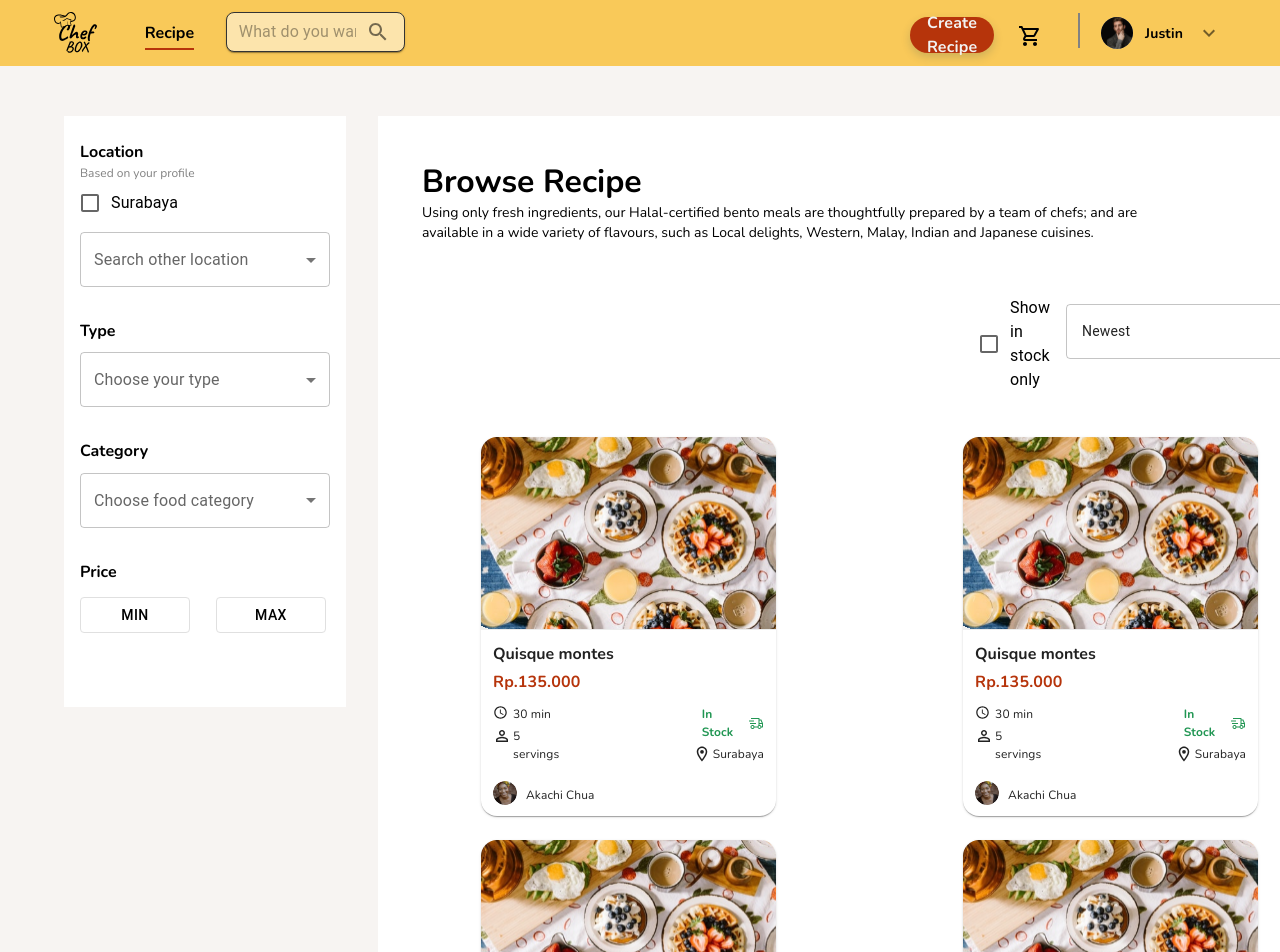
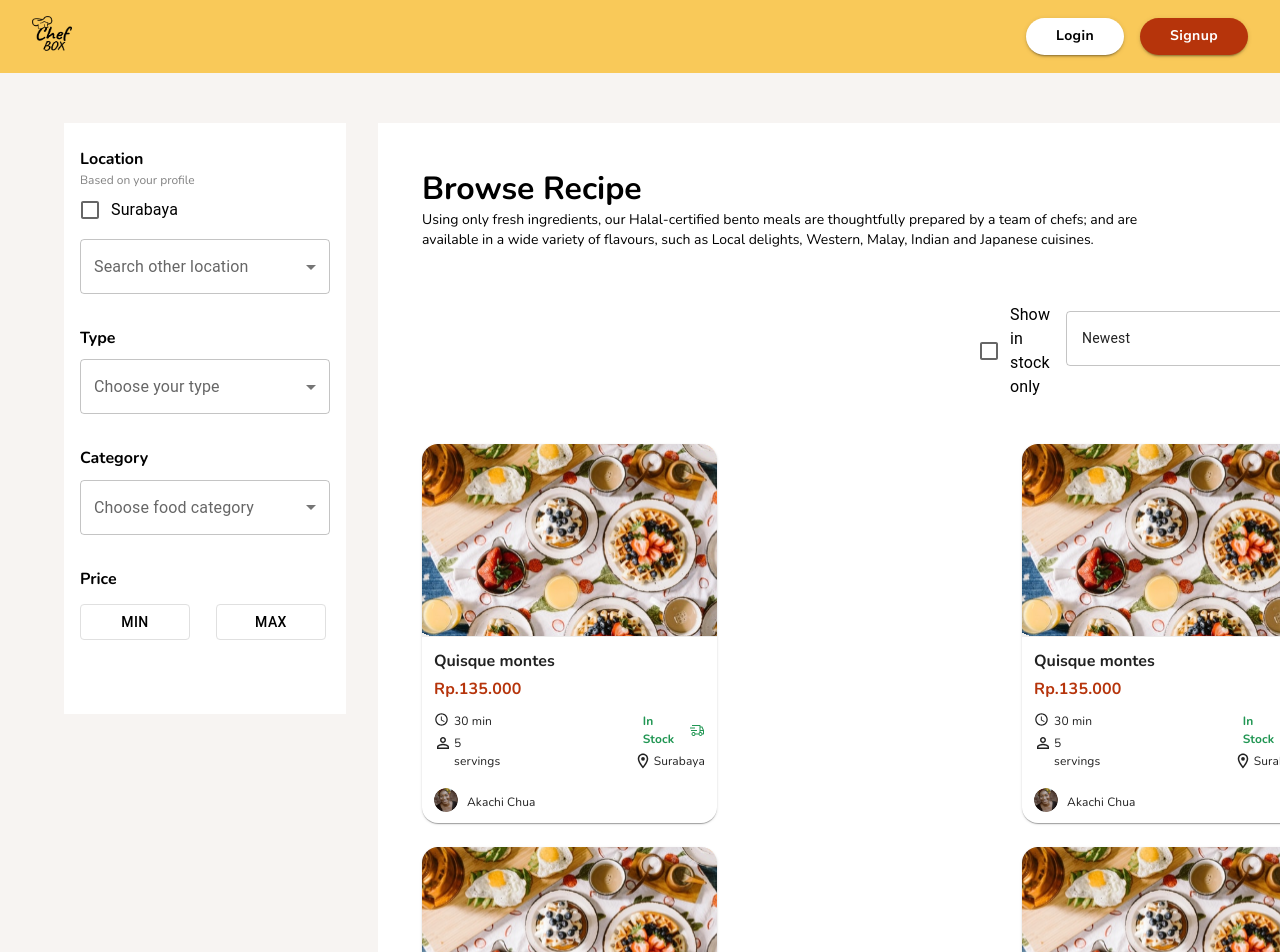
Before and after one commit to adamsuryaw/chefbox, a React (Create React App) app in the folder chefbox/: page /recipe in a window 1280 px wide. Shown: the top 952 px of the page. Built offline with nearby package versions, Linux system fonts and the light colour scheme.

Commit message:
mergin files

```diff
--- a/chefbox/src/App.js
+++ b/chefbox/src/App.js
@@ -8,7 +8,8 @@ import HeaderToken from "./HeaderToken/HeaderToken";
 function App() {
   return (
     <>
-      <HeaderToken />
+      {/* <HeaderToken /> */}
+      <Navbar />
       <Routers />
       <Footer />
     </>
--- a/chefbox/src/page/dashboard/MyRecipe.css
+++ b/chefbox/src/page/dashboard/MyRecipe.css
@@ -132,7 +132,6 @@
   margin-bottom: 45px;
   margin-top: 45px;
   margin-right: -25px;
-  padding: 0px 59px;
   justify-content: space-between;
 }
 
```
Also changed, not shown: chefbox/src/Component/Account/Account.jsx (added, +11 -0 lines), 1 other file (tests, documents, lock files or other folders).
